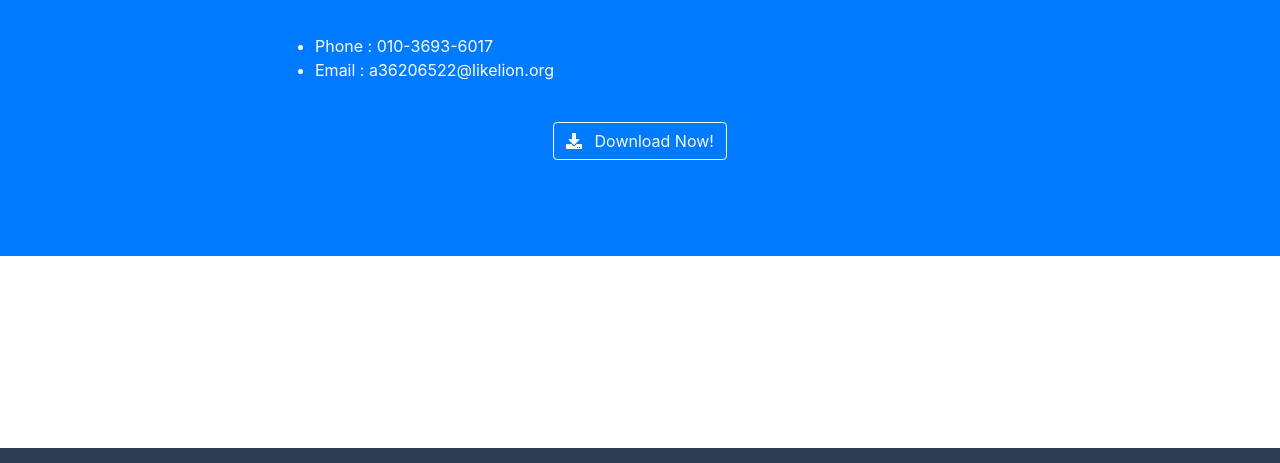
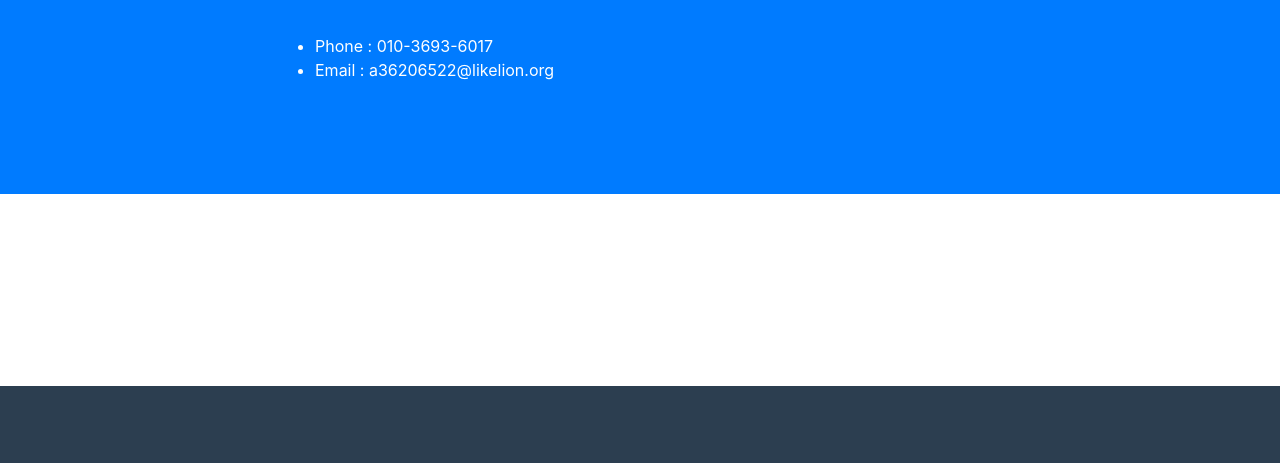
Before and after one commit to ha0617/ha0617.github.io, a website with bundled scripts: page index.html in a window 1280 px wide. Shown: the part 2040-2503 px from the top of the page. Built offline with nearby package versions, Linux system fonts and the light colour scheme.

Commit message:
20190329

```diff
--- a/index.html
+++ b/index.html
@@ -141,12 +141,6 @@
         <div class="col-lg-4 mr-auto">
           <p class="lead"></p>
         </div>
-      </div>
-      <div class="text-center mt-4">
-        <a class="btn btn-xl btn-outline-light" href="#">
-          <i class="fas fa-download mr-2"></i>
-          Download Now!
-        </a>
       </div>
     </div>
   </section>
```
